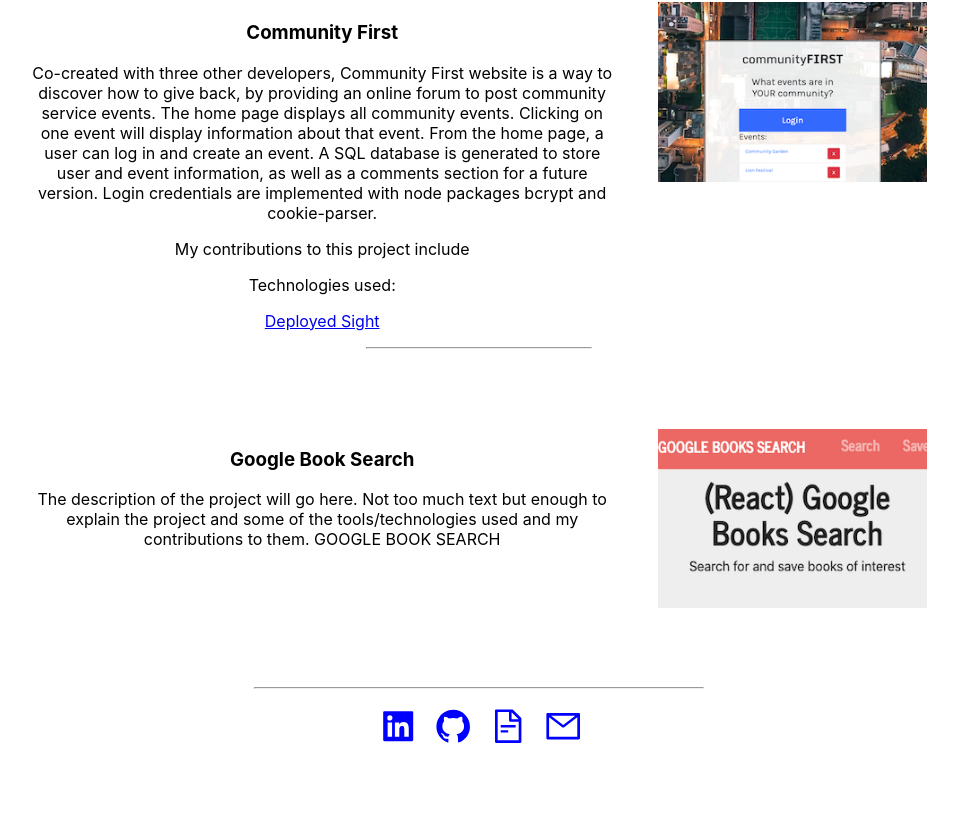
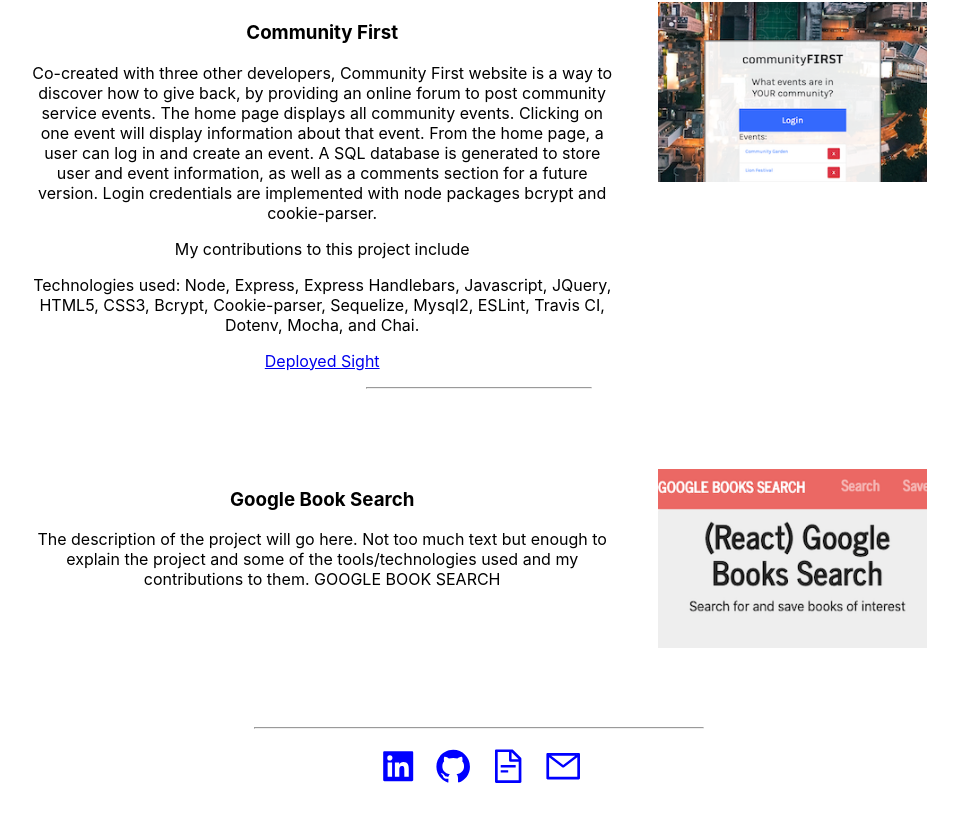
Before and after one commit to aaron-G18/AG-Portfolio, a React (Create React App) app: page / in a window 1280 px wide. Shown: the part 895-1714 px from the top of the page, without its empty margins (323-1280 px from the left). Before the commit the page ends 1674 px from the top, so only its background shows below. Built offline with nearby package versions, Linux system fonts and the light colour scheme.

Commit message:
Added technologies used in Community First description.

```diff
--- a/src/components/projects/projects.js
+++ b/src/components/projects/projects.js
@@ -33,7 +33,7 @@
             <h3>Community First</h3>
             <p>Co-created with three other developers, Community First website is a way to discover how to give back, by providing an online forum to post community service events. The home page displays all community events. Clicking on one event will display information about that event. From the home page, a user can log in and create an event. A SQL database is generated to store user and event information, as well as a comments section for a future version. Login credentials are implemented with node packages bcrypt and cookie-parser.</p>
             <p>My contributions to this project include</p>
-            <p>Technologies used:</p>
+            <p>Technologies used: Node, Express, Express Handlebars, Javascript, JQuery, HTML5, CSS3, Bcrypt, Cookie-parser, Sequelize, Mysql2, ESLint, Travis CI, Dotenv, Mocha, and Chai.</p>
             <p>
               <a href="https://communityfirst.herokuapp.com/" target="_blank" rel="noopener noreferrer">Deployed Sight</a>
             </p>
```
